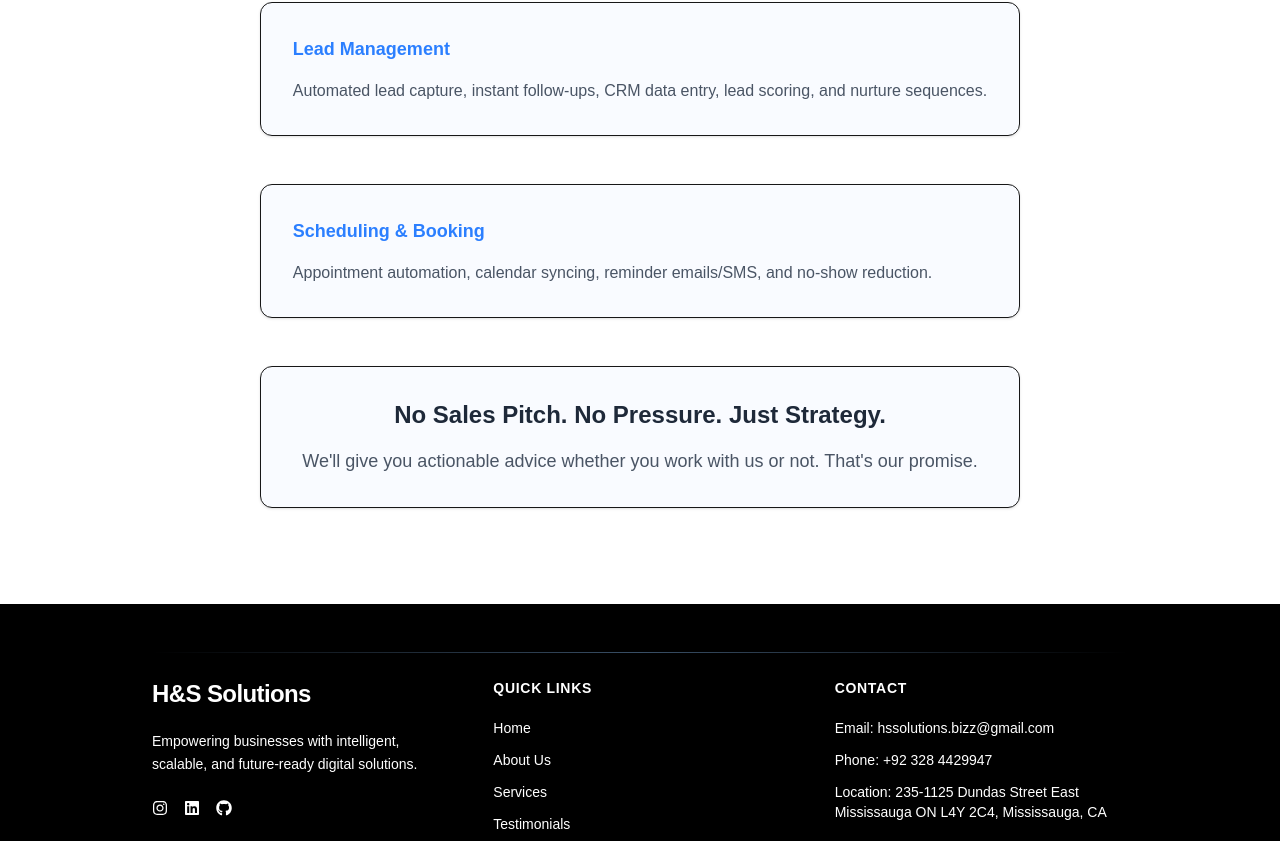
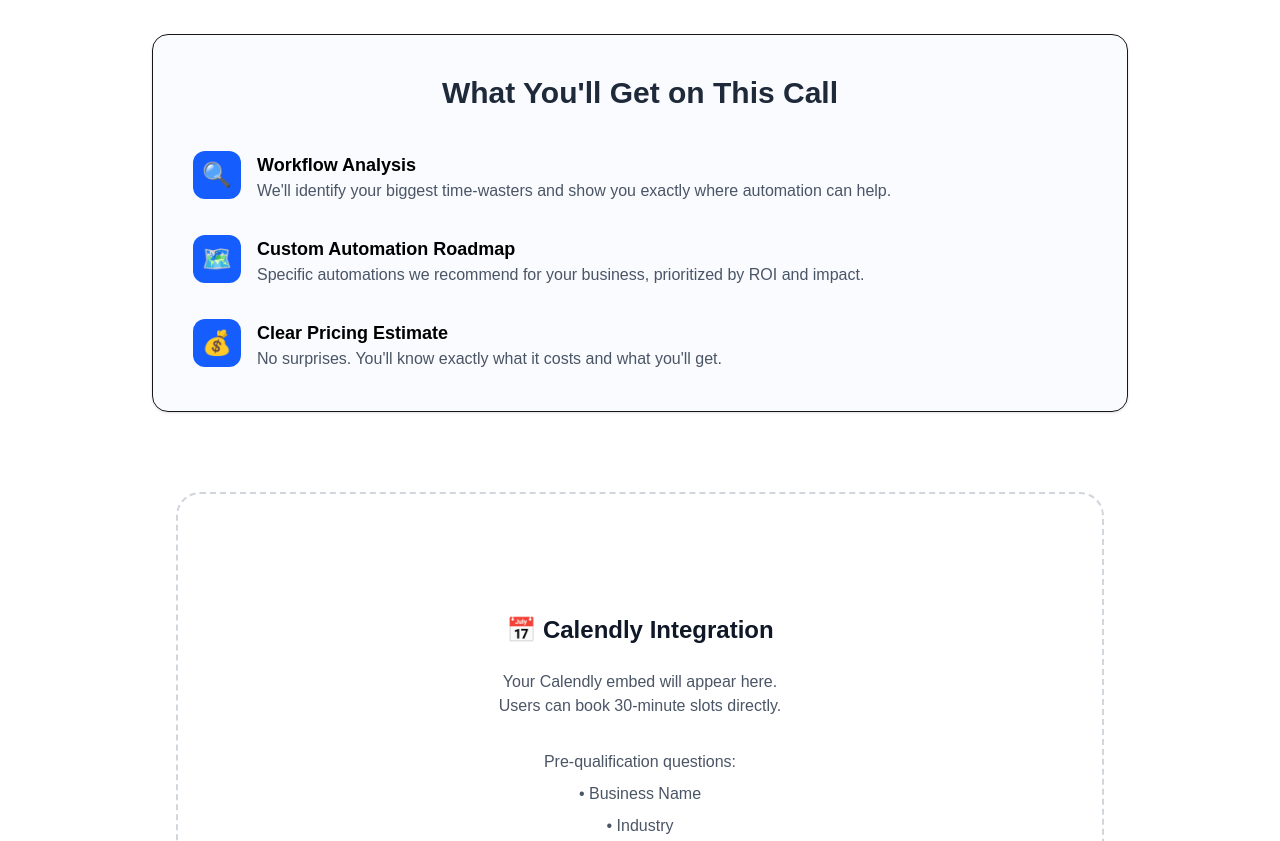
Before and after one commit to rizwan059/intership_project, a Next.js app in the folder hs_inter_t2/frontend/: page /book-call in a window 1280 px wide. Shown: the part 439-1280 px from the top of the page. Built offline with nearby package versions, Linux system fonts and the light colour scheme.

Commit message:
as per figma, job has been completed

```diff
--- a/hs_inter_t2/frontend/app/book-call/page.tsx
+++ b/hs_inter_t2/frontend/app/book-call/page.tsx
@@ -21,7 +21,7 @@ export default function BookACall() {
 
           <p className="text-xl text-gray-600 mb-8">
             30 minutes that could save you 10+ hours per week. We'll map your <br />
-            workflow, identify automation opportunities, and give you a custom plan— <br />
+            workflow, identify automation opportunities, and give you a custom plan—
             even if we never work together.
           </p>
 
@@ -35,48 +35,116 @@ export default function BookACall() {
 
       {/* What You'll Get on This Call*/}
       {/* What You'll Get on This Call*/}
-      <section className="min-h-84 flex items-center justify-center mt-12">
+      <section className="py-20 bg-white">
+        <div className="max-w-5xl mx-auto px-6">
 
-        <div className="max-w-7xl px-6">
+          {/* Main Card */}
+          <div className="bg-blue-50/40 border rounded-2xl p-10 shadow-sm">
 
+            <h3 className="text-3xl font-semibold text-gray-800 text-center mb-10">
+              What You'll Get on This Call
+            </h3>
 
-          <div className="grid grid-cols-1 sm:grid-cols-2 md:grid-cols-1 gap-12">
+            <div className="space-y-8">
 
-            {/* Card 1 Lead Management*/}
-            <div className=" p-8 text-left border  bg-blue-50/40 rounded-xl shadow-sm ">
+              {/* Item 1 */}
+              <div className="flex items-start gap-4">
+                <div className="flex items-center justify-center w-12 h-12 rounded-xl bg-blue-600 text-2xl text-white shrink-0">
+                  🔍
+                </div>
+                <div>
+                  <h4 className="text-lg font-bold text-black">
+                    Workflow Analysis
+                  </h4>
+                  <p className="text-gray-600">
+                    We'll identify your biggest time-wasters and show you exactly where automation can help.
+                  </p>
+                </div>
+              </div>
 
-              <h3 className="text-lg text-blue-500 font-semibold ">Lead Management</h3>
-              <p className="text-md text-gray-600 mt-4">
-                Automated lead capture, instant follow-ups, CRM data entry, lead scoring, and nurture sequences.
-              </p>
+              {/* Item 2 */}
+              <div className="flex items-start gap-4">
+                <div className="flex items-center justify-center w-12 h-12 rounded-xl bg-blue-600 text-2xl text-white shrink-0">
+                  🗺️
+                </div>
+                <div>
+                  <h4 className="text-lg font-bold text-black">
+                    Custom Automation Roadmap
+                  </h4>
+                  <p className="text-gray-600">
+                    Specific automations we recommend for your business, prioritized by ROI and impact.
+                  </p>
+                </div>
+              </div>
+
+              {/* Item 3 */}
+              <div className="flex items-start gap-4">
+                <div className="flex items-center justify-center w-12 h-12 rounded-xl bg-blue-600 text-2xl text-white shrink-0">
+                  💰
+                </div>
+                <div>
+                  <h4 className="text-lg font-bold text-black">
+                    Clear Pricing Estimate
+                  </h4>
+                  <p className="text-gray-600">
+                    No surprises. You'll know exactly what it costs and what you'll get.
+                  </p>
+                </div>
+              </div>
 
             </div>
+          </div>
 
-            {/* Card 2 Scheduling & Booking*/}
-            <div className="p-8 text-left border hover:border-blue-500 bg-blue-50/40 rounded-xl shadow-sm hover:shadow-lg transition hover:-translate-y-2 cursor-pointer">
+          {/* Calendly Integration */}
+          <section className="py-20">
+            <div className="max-w-6xl mx-auto px-6">
 
-              <h3 className="text-lg text-blue-500 font-semibold ">Scheduling & Booking</h3>
-              <p className="text-md text-gray-600 mt-4">
-                Appointment automation, calendar syncing, reminder emails/SMS, and no-show reduction.
-              </p>
+              <div className="border-2 border-dashed border-gray-300 rounded-3xl bg-white min-h-[500px] flex items-center justify-center">
+
+                <div className="text-center max-w-xl px-6">
+
+                  <h2 className="text-2xl font-semibold text-gray-900 flex items-center justify-center gap-2">
+                    📅 Calendly Integration
+                  </h2>
+
+                  <p className="text-gray-600 mt-6">
+                    Your Calendly embed will appear here.
+                    <br />
+                    Users can book 30-minute slots directly.
+                  </p>
+
+                  <div className="mt-8 text-gray-600">
+                    <p className="font-medium mb-2">Pre-qualification questions:</p>
+                    <ul className="space-y-2">
+                      <li>• Business Name</li>
+                      <li>• Industry</li>
+                      <li>• Biggest Workflow Challenge</li>
+                    </ul>
+                  </div>
+
+                </div>
+
+              </div>
 
             </div>
-
-            {/* Card 3  Customer Communication*/}
-            <div className="p-8 text-center border  bg-blue-50/40 rounded-xl shadow-sm mb-24">
-
-              <h3 className="text-2xl text-gray-800 font-semibold ">No Sales Pitch. No Pressure. Just Strategy.</h3>
-              <p className="text-lg text-gray-600 mt-4">
-                We'll give you actionable advice whether you work with us or not. That's our promise.
-              </p>
-
-            </div>
+          </section>
 
 
 
+
+          {/* Bottom Statement */}
+          <div className="mt-12 bg-blue-50/40 border rounded-2xl p-8 text-center shadow-sm">
+            <h3 className="text-2xl font-semibold text-gray-800">
+              No Sales Pitch. No Pressure. Just Strategy.
+            </h3>
+            <p className="text-lg text-gray-600 mt-4">
+              We'll give you actionable advice whether you work with us or not. That's our promise.
+            </p>
           </div>
+
         </div>
       </section>
+
 
     </main>
   );
```
